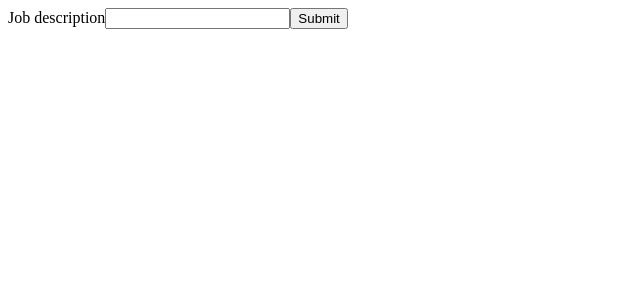
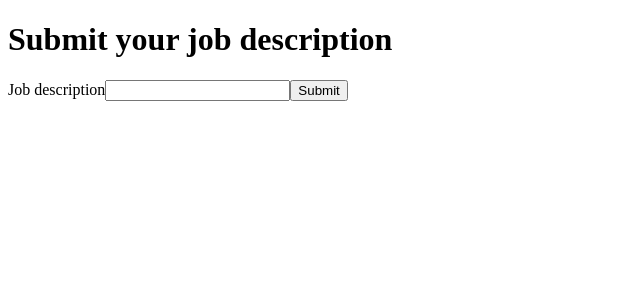
Before and after one commit to 0rnella/shesharp-hackathon, a Next.js app: page /form in a window 1280 px wide. Shown: the top 300 px of the page, without its empty margins (0-640 px from the left). Built offline with nearby package versions, Linux system fonts and the light colour scheme.

Commit message:
feat(display ai recommendation)

```diff
--- a/src/pages/api/chat.js
+++ b/src/pages/api/chat.js
@@ -49,9 +49,7 @@ export default async function handler(req, res) {
   Proficient at using appropriate security, testing, documentation, and/or monitoring best practices \
   Familiar with Agile/Scrum methodologies";
 
-  console.log("prompt:", prompt);
   const aiResponse = await getAiResponse(prompt);
-  console.log("response:", aiResponse);
 
   res.status(200).json(aiResponse);
 }
--- a/src/pages/form.js
+++ b/src/pages/form.js
@@ -1,39 +1,65 @@
+import { useState } from "react";
 export default function PageWithJSbasedForm() {
+  const [aiResponse, setAiResponse] = useState();
   // Handles the submit event on form submit.
   const handleSubmit = async (event) => {
     // Stop the form from submitting and refreshing the page.
-    event.preventDefault()
+    event.preventDefault();
 
     // Get data from the form.
     const data = {
       description: event.target.description.value,
-    }
+    };
 
     // Send the data to the server in JSON format.
-    const JSONdata = JSON.stringify(data)
-    const endpoint = '/api/chat'
+    const JSONdata = JSON.stringify(data);
+    const endpoint = "/api/chat";
 
     // Form the request for sending data to the server.
     const options = {
-      method: 'POST',
+      method: "POST",
       headers: {
-        'Content-Type': 'application/json',
+        "Content-Type": "application/json",
       },
       body: JSONdata,
-    }
+    };
 
     // Send the form data to our forms API on Vercel and get a response.
-    const response = await fetch(endpoint, options)
-    const chatResponse = await response.json()
-    alert(chatResponse)
-  }
+    const response = await fetch(endpoint, options);
+    const chatResponse = await response.json();
+    setAiResponse(chatResponse);
+  };
+
+  const InputPrompt = () => {
+    return (
+      <>
+        <h1>Submit your job description</h1>
+        <form onSubmit={handleSubmit}>
+          <label htmlFor="first">Job description</label>
+          <input type="text" id="description" name="description" required />
+
+          <button type="submit">Submit</button>
+        </form>
+      </>
+    );
+  };
+
+  const Recommendation = ({ aiResponse }) => {
+    return (
+      <div>
+        <h1>Our AI Recommendation</h1>
+        <p>{aiResponse}</p>
+      </div>
+    );
+  };
   return (
     // We pass the event to the handleSubmit() function on submit.
-    <form onSubmit={handleSubmit}>
-      <label htmlFor="first">Job description</label>
-      <input type="text" id="description" name="description" required />
-
-      <button type="submit">Submit</button>
-    </form>
-  )
+    <>
+      {aiResponse ? (
+        <Recommendation aiResponse={aiResponse} />
+      ) : (
+        <InputPrompt />
+      )}
+    </>
+  );
 }
```
Also changed, not shown: 1 other file (tests, documents, lock files or other folders).
